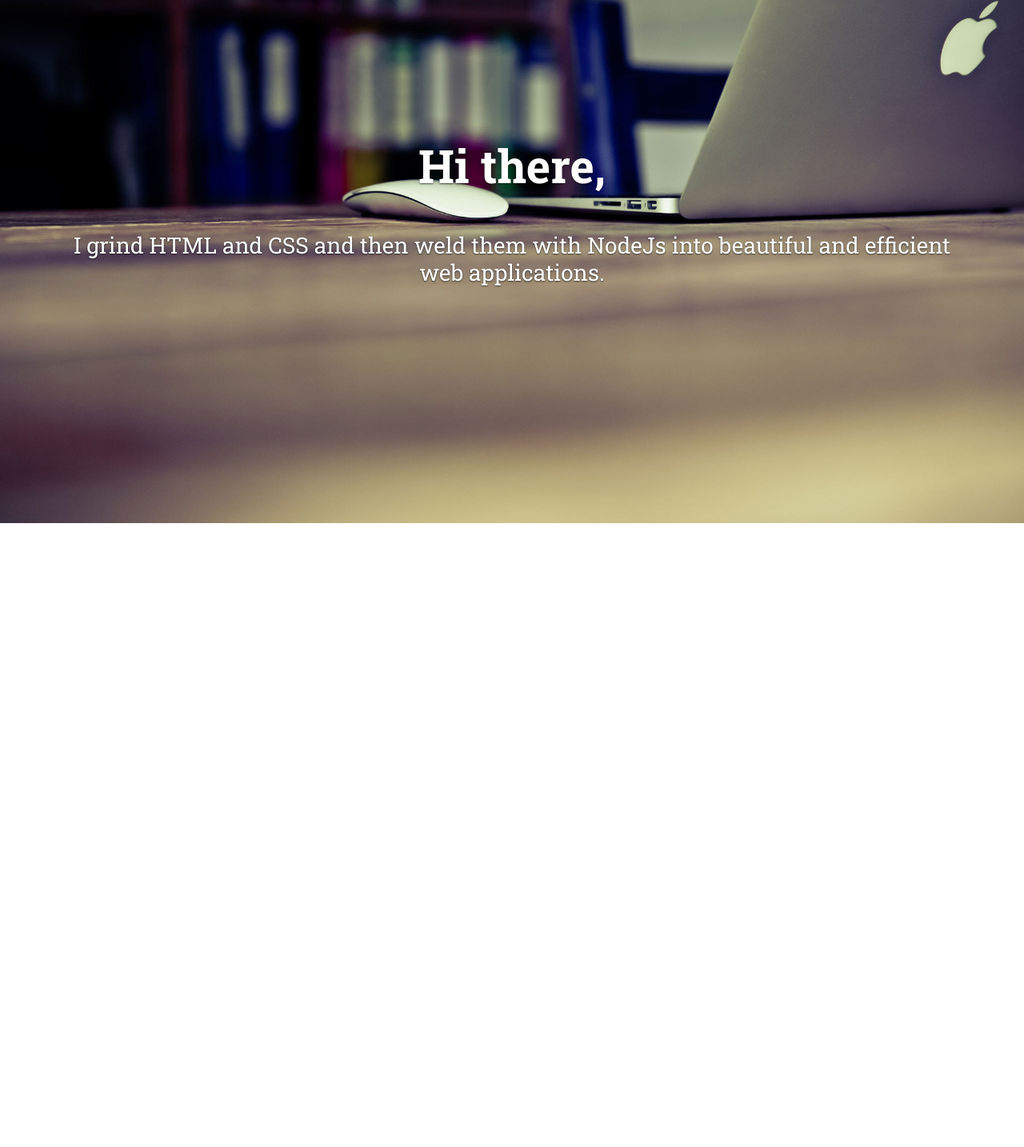
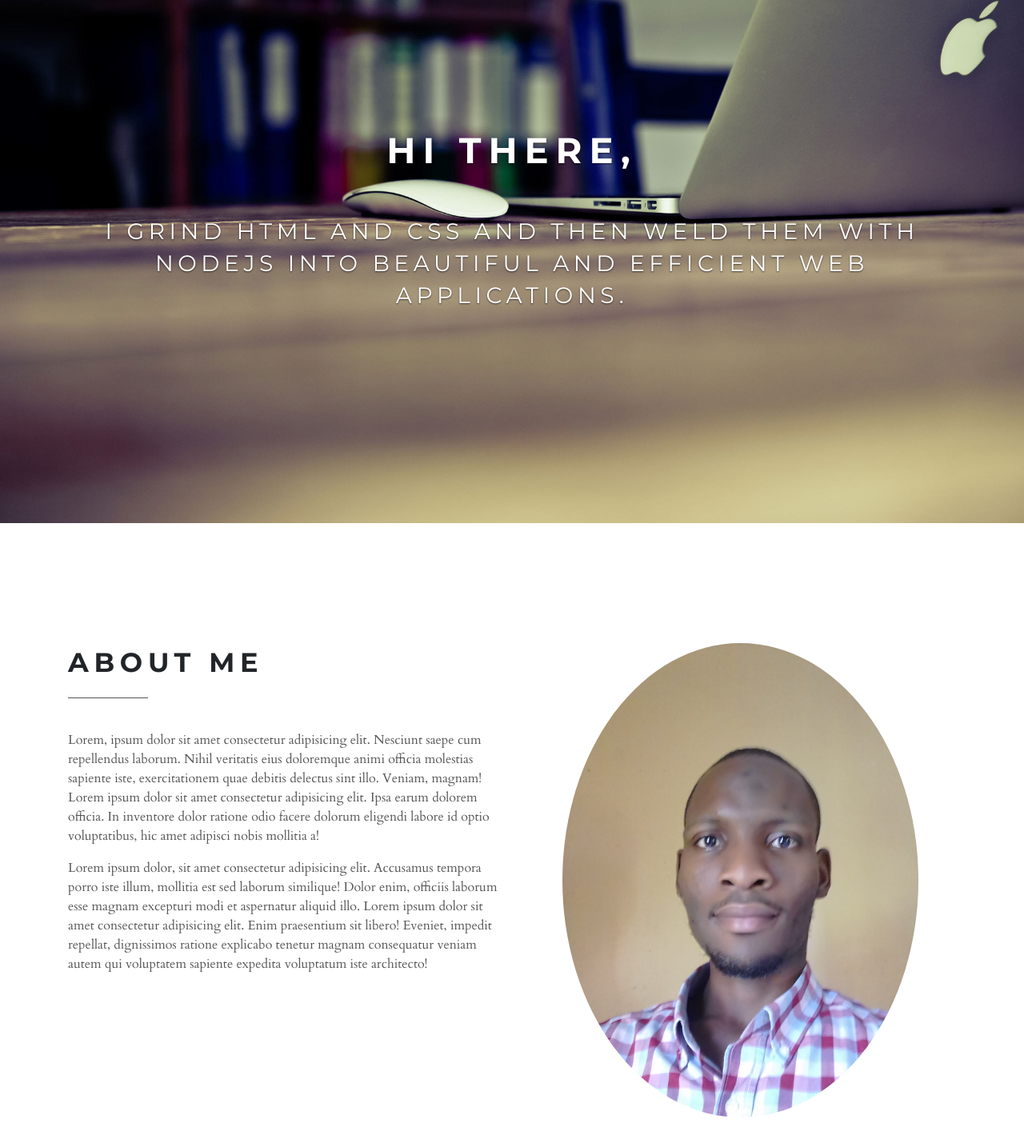
Before and after one commit to mojeedkusimo/my_portfolio, a plain HTML site: page index.html in a window 1280 px wide. Shown: the part 146-1580 px from the top of the page at 80% size. Before the commit the page ends 800 px from the top, so only its background shows below. Drawn offline with nearby package versions, Linux system fonts and the light colour scheme.

Commit message:
Second section added

```diff
--- a/index.html
+++ b/index.html
@@ -27,8 +27,27 @@
     <!-- Favicon-->
     <link rel="shortcut icon" href="v2/it-2-1/distribution/img/favicon.png">
     <!-- Tweaks for older IEs--><!--[if lt IE 9]>
-        <script src="https://oss.maxcdn.com/html5shiv/3.7.3/html5shiv.min.js"></script>
-        <script src="https://oss.maxcdn.com/respond/1.4.2/respond.min.js"></script><![endif]-->
+    <script src="https://oss.maxcdn.com/html5shiv/3.7.3/html5shiv.min.js"></script>
+    <script src="https://oss.maxcdn.com/respond/1.4.2/respond.min.js"></script><![endif]-->
+
+    <!-- Second template -->
+    <!-- Google fonts - Montserrat for headings, Cardo for copy-->
+    <link rel="stylesheet" href="https://fonts.googleapis.com/css?family=Montserrat:400,700|Cardo:400,400italic,700">
+    <!-- Lightbox-->
+    <link rel="stylesheet" href="v2/blackandwhite-2-0-1/distribution/vendor/lightbox2/css/lightbox.min.css">
+    <!-- theme stylesheet-->
+    <link rel="stylesheet" href="v2/blackandwhite-2-0-1/distribution/css/style.default.css" id="theme-stylesheet">
+    <!-- Custom stylesheet - for your changes-->
+    <link rel="stylesheet" href="v2/blackandwhite-2-0-1/distribution/css/custom.css">
+    <!-- Favicon-->
+    <link rel="shortcut icon" href="v2/blackandwhite-2-0-1/distribution/img/favicon.png">
+    <!-- Leaflet CSS - For the map-->
+    <link rel="stylesheet" href="https://cdnjs.cloudflare.com/ajax/libs/leaflet/1.4.0/leaflet.css">
+    <!-- Tweaks for older IEs--><!--[if lt IE 9]>
+    <script src="https://oss.maxcdn.com/html5shiv/3.7.3/html5shiv.min.js"></script>
+    <script src="https://oss.maxcdn.com/respond/1.4.2/respond.min.js"></script><![endif]-->
+
+
   </head>
   <body>
     <!-- Reference item-->
@@ -51,12 +70,30 @@
 
     <!-- Intro Image-->
     <section id="intro" style="background: url(v2/it-2-1/distribution/img/home.jpg) center center no-repeat; background-size: cover;" class="intro-section pb-2">
-        <div class="container text-center">
+        <div class="container text-center pt-3">
             <!-- <div data-animate="fadeInDown" class="logo"><img src="v2/it-2-1/distribution/img/logo-big.png" alt="logo" width="130"></div> -->
             <h1 data-animate="fadeInDown" class="text-shadow mb-5">Hi there,</h1>
             <p data-animate="slideInUp" class="h3 text-shadow text-400">I grind HTML and CSS and then weld them with NodeJs into beautiful and efficient web applications.</p>
         </div>
     </section>
+
+    <!-- about-->
+    <section id="about" class="text">
+        <div class="container">
+            <div class="row">
+            <div class="col-lg-6">
+                <h2 class="heading">About me</h2>
+                <!-- <p class="lead">This can be an about section.</p> -->
+                <p>Lorem, ipsum dolor sit amet consectetur adipisicing elit. Nesciunt saepe cum repellendus laborum. Nihil veritatis eius doloremque animi officia molestias sapiente iste, exercitationem quae debitis delectus sint illo. Veniam, magnam! Lorem ipsum dolor sit amet consectetur adipisicing elit. Ipsa earum dolorem officia. In inventore dolor ratione odio facere dolorum eligendi labore id optio voluptatibus, hic amet adipisci nobis mollitia a!</p>
+                <p>Lorem ipsum dolor, sit amet consectetur adipisicing elit. Accusamus tempora porro iste illum, mollitia est sed laborum similique! Dolor enim, officiis laborum esse magnam excepturi modi et aspernatur aliquid illo. Lorem ipsum dolor sit amet consectetur adipisicing elit. Enim praesentium sit libero! Eveniet, impedit repellat, dignissimos ratione explicabo tenetur magnam consequatur veniam autem qui voluptatem sapiente expedita voluptatum iste architecto!</p>
+            </div>
+            <div class="col-lg-5 mx-auto">
+                <p><img src="v2/blackandwhite-2-0-1/distribution/img/mojeedkusimo.jpg" alt="" class="img-fluid rounded-circle"></p>
+            </div>
+            </div>
+        </div>
+    </section>
+    <!-- about end-->
 
     <!-- JavaScript files-->
     <script src="v2/it-2-1/distribution/vendor/jquery/jquery.min.js"></script>
@@ -67,5 +104,9 @@
     <script src="v2/it-2-1/distribution/vendor/jquery.counterup/jquery.counterup.js"></script>
     <script src="https://cdnjs.cloudflare.com/ajax/libs/leaflet/1.4.0/leaflet.js"> </script>
     <script src="v2/it-2-1/distribution/js/front.js"></script>
+
+    <!-- Second template Js -->
+    <script src="v2/blackandwhite-2-0-1/distribution/vendor/lightbox2/js/lightbox.min.js"></script>
+    <script src="v2/blackandwhite-2-0-1/distribution/js/front.js"></script>
   </body>
 </html>
```
Also changed, not shown: v2/blackandwhite-2-0-1/distribution/img/mojeedkusimo.jpg (added).
